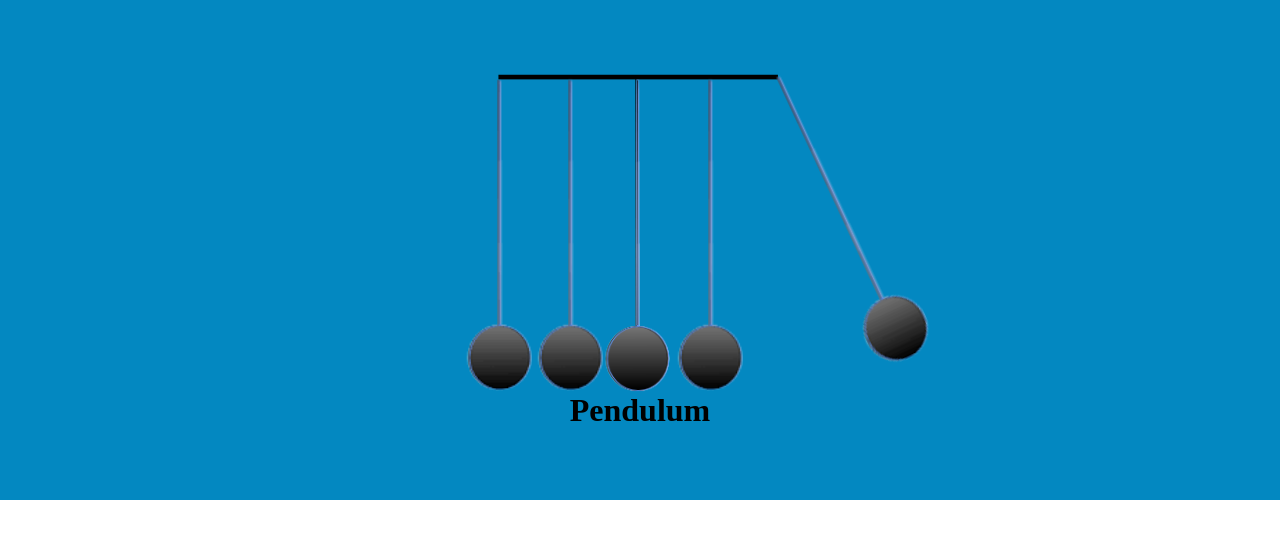
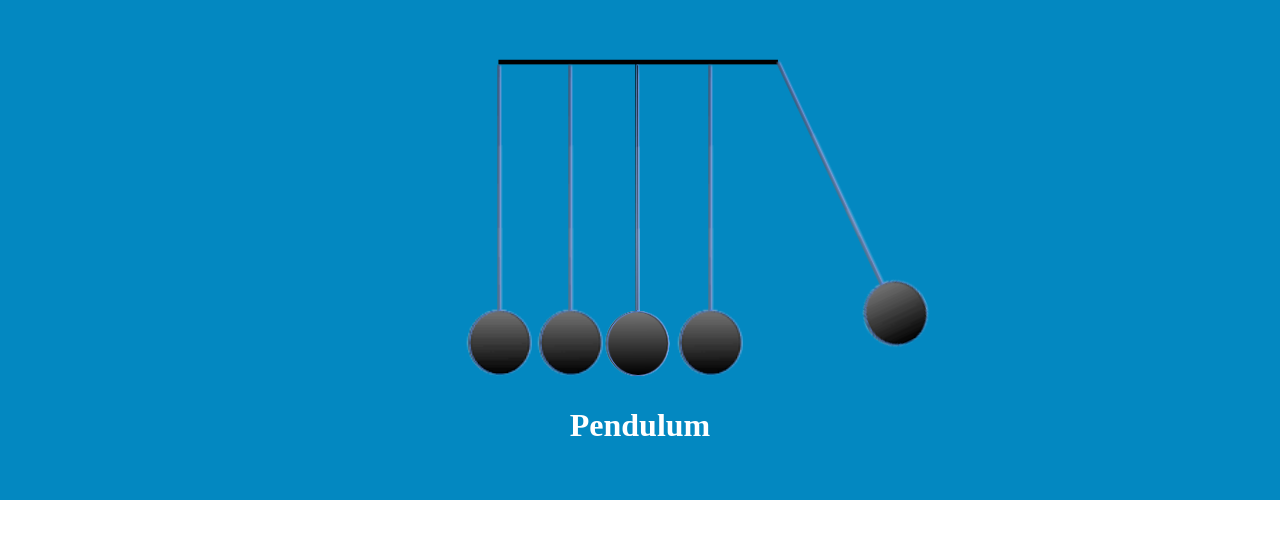
Before and after one commit to ZAINKHAN25/Pendulum, a plain HTML site: page index.html in a window 1280 px wide. Drawn offline with Linux system fonts and the light colour scheme.

Commit message:
H1 color change

```diff
--- a/index.html
+++ b/index.html
@@ -12,6 +12,11 @@
         padding: 0;
         margin: 0;
         box-sizing: border-box
+    }
+
+    h1{
+        color:white;
+        margin-top:30px;
     }
 
     .main {
```
